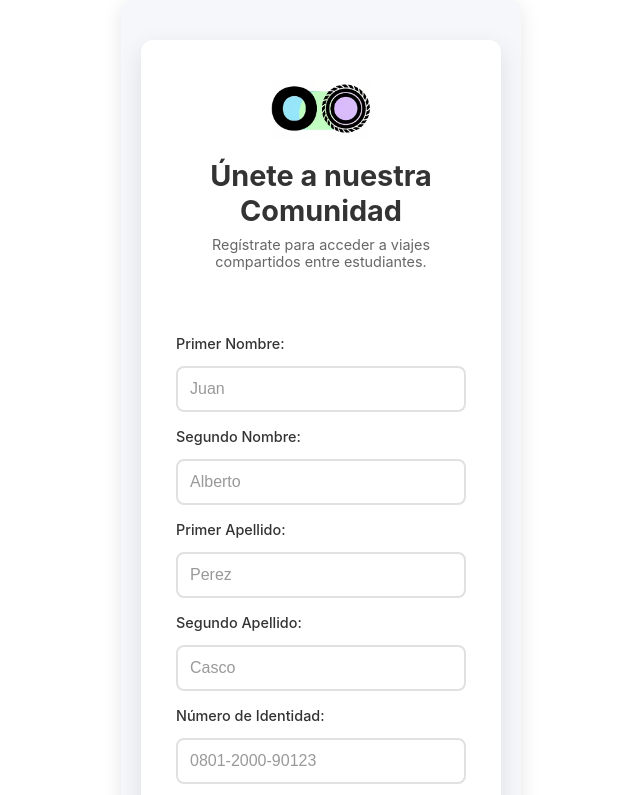
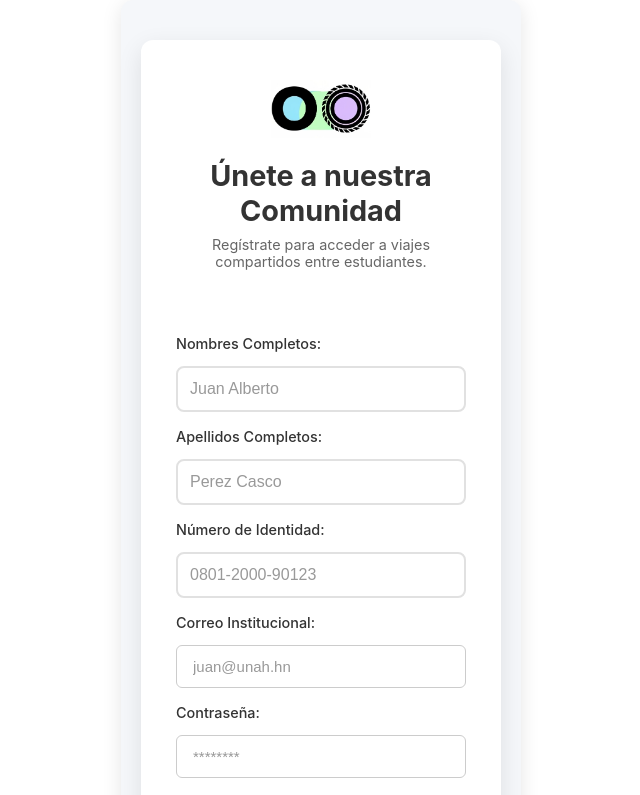
Before and after one commit to valeriap14/Frontend_carpool, a React (Create React App) app: page /registrarusuario in a window 1280 px wide. Shown: the top 795 px of the page, without its empty margins (319-959 px from the left). Built offline with nearby package versions, Linux system fonts and the light colour scheme.

Commit message:
formularioregistro

```diff
--- a/src/pages/RegistrarUsuario.js
+++ b/src/pages/RegistrarUsuario.js
@@ -84,74 +84,38 @@ function RegistrarUsuario() {
 
         <div className="registro-campos">
           <div className="campo">
-            <label htmlFor="primerNombre">Primer Nombre:</label>
+            <label htmlFor="nombresCompletos">Nombres Completos:</label>
             <input
-              id="primerNombre"
-              {...register("primerNombre", {
-                required: 'Primer nombre es requerido',
+              id="nombresCompletos"
+              {...register("nombresCompletos", {
+                required: 'Nombres completos son requeridos',
                 pattern: {
                   value: /^[A-Za-zÁÉÍÓÚáéíóúñÑ\s]+$/,
                   message: 'Solo se permiten letras'
                 }
               })}
-              placeholder="Juan"
+              placeholder="Juan Alberto"
             />
-            {(errors.primerNombre || submitAttempted) && (
-              <span className="error">{errors.primerNombre?.message || 'Primer nombre es requerido'}</span>
+            {(errors.nombresCompletos || submitAttempted) && (
+              <span className="error">{errors.nombresCompletos?.message || 'Nombres completos son requeridos'}</span>
             )}
           </div>
 
           <div className="campo">
-            <label htmlFor="segundoNombre">Segundo Nombre:</label>
+            <label htmlFor="apellidosCompletos">Apellidos Completos:</label>
             <input
-              id="segundoNombre"
-              {...register("segundoNombre", {
-                required: 'Segundo nombre es requerido',
+              id="apellidosCompletos"
+              {...register("apellidosCompletos", {
+                required: 'Apellidos completos son requeridos',
                 pattern: {
                   value: /^[A-Za-zÁÉÍÓÚáéíóúñÑ\s]+$/,
                   message: 'Solo se permiten letras'
                 }
               })}
-              placeholder="Alberto"
+              placeholder="Perez Casco"
             />
-            {(errors.segundoNombre || submitAttempted) && (
-              <span className="error">{errors.segundoNombre?.message || 'Segundo nombre es requerido'}</span>
-            )}
-          </div>
-
-          <div className="campo">
-            <label htmlFor="primerApellido">Primer Apellido:</label>
-            <input
-              id="primerApellido"
-              {...register("primerApellido", {
-                required: 'Primer apellido es requerido',
-                pattern: {
-                  value: /^[A-Za-zÁÉÍÓÚáéíóúñÑ\s]+$/,
-                  message: 'Solo se permiten letras'
-                }
-              })}
-              placeholder="Perez"
-            />
-            {(errors.primerApellido || submitAttempted) && (
-              <span className="error">{errors.primerApellido?.message || 'Primer apellido es requerido'}</span>
-            )}
-          </div>
-
-          <div className="campo">
-            <label htmlFor="segundoApellido">Segundo Apellido:</label>
-            <input
-              id="segundoApellido"
-              {...register("segundoApellido", {
-                required: 'Segundo apellido es requerido',
-                pattern: {
-                  value: /^[A-Za-zÁÉÍÓÚáéíóúñÑ\s]+$/,
-                  message: 'Solo se permiten letras'
-                }
-              })}
-              placeholder="Casco"
-            />
-            {(errors.segundoApellido || submitAttempted) && (
-              <span className="error">{errors.segundoApellido?.message || 'Segundo apellido es requerido'}</span>
+            {(errors.apellidosCompletos || submitAttempted) && (
+              <span className="error">{errors.apellidosCompletos?.message || 'Apellidos completos son requeridos'}</span>
             )}
           </div>
 
--- a/src/styles/RegistrarUsuario.css
+++ b/src/styles/RegistrarUsuario.css
@@ -8,7 +8,6 @@ body {
   font-family: 'Segoe UI', sans-serif;
 }
 
-/* CENTRADO FORZADO CON FORMULARIO MÁS ANCHO */
 .registro-container {
   display: flex !important;
   justify-content: center !important;
@@ -23,20 +22,20 @@ body {
 
 .registro-form {
   background: #fff !important;
-  padding: 40px 35px !important; /* Aumenté el padding */
+  padding: 40px 35px !important;
   border-radius: 12px !important;
   box-shadow: 0 8px 25px rgba(0, 0, 0, 0.1) !important;
-  max-width: 750px !important; /* Aumenté de 600px a 750px */
+  max-width: 750px !important;
   width: 100% !important;
   margin: 0 auto !important;
   position: relative !important;
   transform: translateX(0) !important;
 }
 
-/* ESTILOS ORIGINALES DE TEXTO Y ELEMENTOS */
+
 .registro-header {
   text-align: center;
-  margin-bottom: 30px; /* Aumenté el margen */
+  margin-bottom: 30px;
 }
 
 .registro-logo-container {
@@ -54,14 +53,14 @@ body {
 
 .registro-header h1 {
   text-align: center;
-  font-size: 28px; /* Aumenté el tamaño */
+  font-size: 28px;
   margin-bottom: 12px;
   color: #222;
 }
 
 .registro-header p {
   text-align: center;
-  font-size: 15px; /* Aumenté el tamaño */
+  font-size: 15px;
   color: #555;
   margin-bottom: 25px;
 }
@@ -69,29 +68,28 @@ body {
 .registro-campos {
   display: flex;
   flex-direction: column;
-  gap: 18px; /* Aumenté el gap */
+  gap: 18px;
 }
 
 .campo {
   display: flex;
   flex-direction: column;
-  gap: 8px; /* Aumenté el gap */
+  gap: 8px;
 }
 
 .campo label {
   font-weight: 600;
-  font-size: 15px; /* Aumenté el tamaño */
+  font-size: 15px;
   margin-bottom: 6px;
   color: #333;
 }
 
-/* INPUTS UNIFORMES - TODOS IGUALES */
 .campo input[type="text"],
 .campo input[type="email"],
 .campo input[type="password"],
 .campo input[type="file"] {
-  padding: 12px 16px; /* Aumenté el padding */
-  font-size: 15px; /* Aumenté el tamaño */
+  padding: 12px 16px;
+  font-size: 15px;
   border-radius: 6px;
   border: 1px solid #ccc;
   transition: border 0.3s;
@@ -106,7 +104,6 @@ body {
   box-shadow: 0 0 0 3px rgba(124, 58, 237, 0.1);
 }
 
-/* ESTILOS ESPECÍFICOS PARA INPUTS DE ARCHIVO */
 .campo input[type="file"] {
   cursor: pointer;
   font-family: 'Segoe UI', sans-serif;
@@ -129,14 +126,14 @@ body {
 
 .roles-radio {
   display: flex;
-  gap: 25px; /* Aumenté el gap */
+  gap: 25px;
   align-items: center;
   margin-top: 5px;
 }
 
 .roles-radio input[type="radio"] {
   margin-right: 8px;
-  transform: scale(1.1); /* Hice los radio buttons un poco más grandes */
+  transform: scale(1.1);
 }
 
 .roles-radio label {
@@ -173,17 +170,17 @@ body {
 }
 
 .registro-condiciones {
-  margin-top: 20px; /* Aumenté el margen */
-  font-size: 14px; /* Aumenté el tamaño */
+  margin-top: 20px;
+  font-size: 14px;
   color: #444;
   display: flex;
   align-items: flex-start;
-  gap: 12px; /* Aumenté el gap */
+  gap: 12px;
 }
 
 .registro-condiciones input[type="checkbox"] {
   margin-top: 2px;
-  transform: scale(1.1); /* Hice el checkbox un poco más grande */
+  transform: scale(1.1);
 }
 
 .registro-condiciones label {
@@ -197,20 +194,20 @@ body {
 }
 
 .registro-botones {
-  margin-top: 25px; /* Aumenté el margen */
+  margin-top: 25px;
   display: flex;
   flex-direction: column;
-  gap: 12px; /* Aumenté el gap */
+  gap: 12px;
 }
 
 .registro-botones button[type="submit"] {
   background-color: #4f46e5;
   color: white;
-  padding: 14px; /* Aumenté el padding */
+  padding: 14px;
   border: none;
   border-radius: 6px;
   font-weight: 600;
-  font-size: 16px; /* Aumenté el tamaño */
+  font-size: 16px;
   cursor: pointer;
   transition: background-color 0.3s;
 }
@@ -223,10 +220,10 @@ body {
   background-color: transparent;
   color: #333;
   border: 1px solid #ccc;
-  padding: 14px; /* Aumenté el padding */
+  padding: 14px;
   border-radius: 6px;
   font-weight: 600;
-  font-size: 16px; /* Aumenté el tamaño */
+  font-size: 16px;
   cursor: pointer;
   transition: all 0.3s;
 }
@@ -237,7 +234,7 @@ body {
 }
 
 .error {
-  font-size: 13px; /* Aumenté el tamaño */
+  font-size: 13px;
   color: #dc2626;
   margin-top: 4px;
 }
@@ -251,7 +248,7 @@ body {
 .x-inside {
   position: absolute;
   top: 50%;
-  right: 12px; /* Ajusté la posición */
+  right: 12px;
   transform: translateY(-50%);
   background: transparent;
   border: none;
@@ -264,7 +261,7 @@ body {
 }
 
 .input-con-x input[type="file"] {
-  padding-right: 35px; /* Aumenté el padding para la X */
+  padding-right: 35px;
 }
 
 .image-preview-container {
@@ -274,14 +271,13 @@ body {
 }
 
 .image-preview {
-  max-width: 180px; /* Aumenté el tamaño */
+  max-width: 180px;
   max-height: 180px;
   border: 1px solid #ddd;
   border-radius: 6px;
   padding: 8px;
 }
 
-/* CENTRADO ESPECÍFICO PARA DESKTOP */
 @media (min-width: 769px) {
   .registro-container {
     display: flex !important;
@@ -306,7 +302,7 @@ body {
   }
 
   .registro-form {
-    padding: 30px 25px; /* Mantuve más padding en móvil */
+    padding: 30px 25px;
     max-width: 100%;
     left: 0 !important;
     transform: none !important;
@@ -334,7 +330,7 @@ body {
 
   .registro-form {
     padding: 25px 20px;
-    max-width: 650px; /* Mantuve un ancho generoso en móvil */
+    max-width: 650px;
   }
 
   .registro-loop-logo-img {
@@ -346,7 +342,6 @@ body {
   }
 }
 
-/* REGLA DE EMERGENCIA PARA CENTRADO */
 main.registro-container {
   display: flex !important;
   justify-content: center !important;
```
